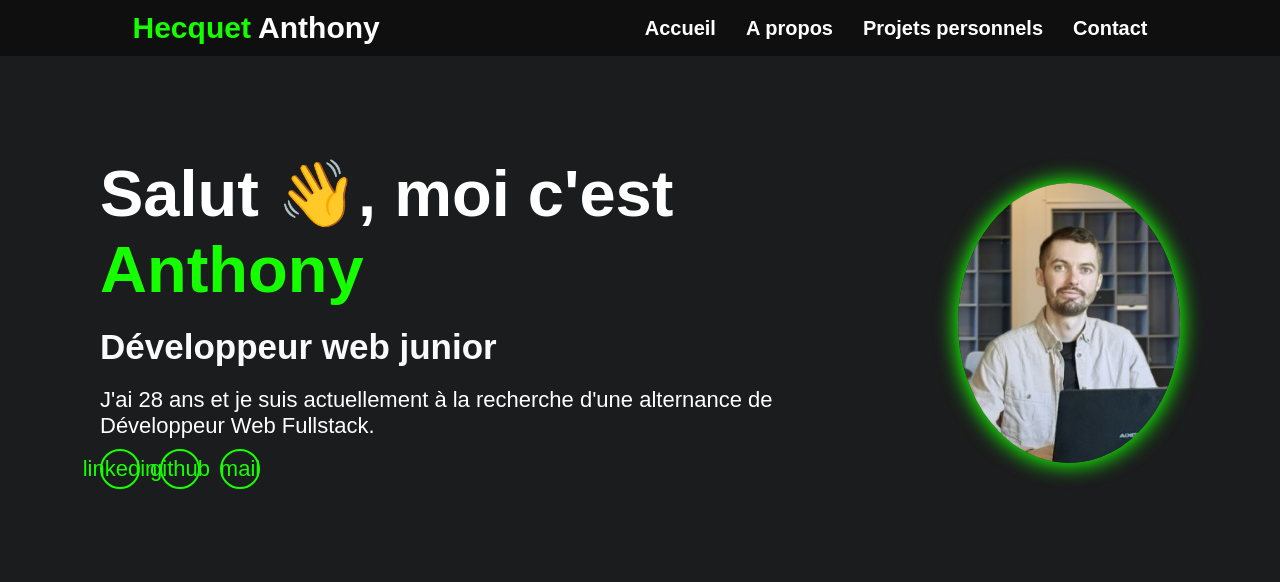
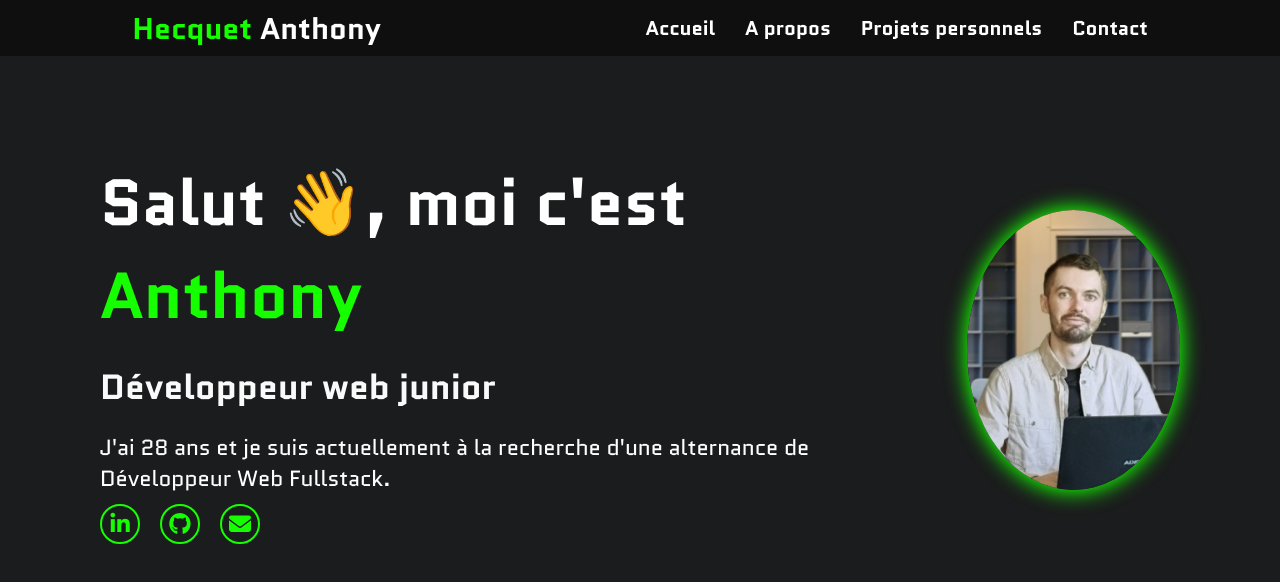
Before and after one commit to Anth0-12/Nouveau_CV, a plain HTML site: page index.html in a window 1280 px wide. Drawn offline with Linux system fonts and the light colour scheme.

Commit message:
changement police + ajout font awesome

```diff
--- a/index.html
+++ b/index.html
@@ -1,12 +1,21 @@
 <!DOCTYPE html>
 <html lang="fr">
+
 <head>
     <meta charset="UTF-8">
     <meta name="viewport" content="width=device-width, initial-scale=1.0">
     <title>Anthony Hecquet Développeur Web Junior</title>
     <link rel="stylesheet" href="style.css">
     <script src="script.js"></script>
+
+    <link rel="preconnect" href="https://fonts.googleapis.com">
+    <link rel="preconnect" href="https://fonts.gstatic.com" crossorigin>
+    <link href="https://fonts.googleapis.com/css2?family=Quantico:ital,wght@0,400;0,700;1,400;1,700&display=swap"
+        rel="stylesheet">
+
+    <link rel="stylesheet" href="https://cdnjs.cloudflare.com/ajax/libs/font-awesome/6.7.1/css/all.min.css">
 </head>
+
 <body>
     <header>
         <nav>
@@ -25,12 +34,13 @@
             <div class="presentation-content">
                 <h1>Salut &#128075;, moi c'est <span class="prenom_2">Anthony</span></h1>
                 <h2>Développeur web junior</h2>
-                <p class="presentation-text">J'ai 28 ans et je suis actuellement à la recherche d'une alternance de Développeur Web Fullstack.
+                <p class="presentation-text">J'ai 28 ans et je suis actuellement à la recherche d'une alternance de
+                    Développeur Web Fullstack.
                 </p>
                 <ul>
-                    <li><a href="">linkedin</a></li>
-                    <li><a href="">github</a></li>
-                    <li><a href="">mail</a></li>
+                    <li><a href=""><i class="fa-brands fa-linkedin-in"></i></a></li>
+                    <li><a href=""><i class="fa-brands fa-github"></i></a></li>
+                    <li><a href=""><i class="fa-solid fa-envelope"></i></a></li>
                 </ul>
             </div>
 
@@ -41,4 +51,5 @@
         </section>
     </main>
 </body>
+
 </html>
```
